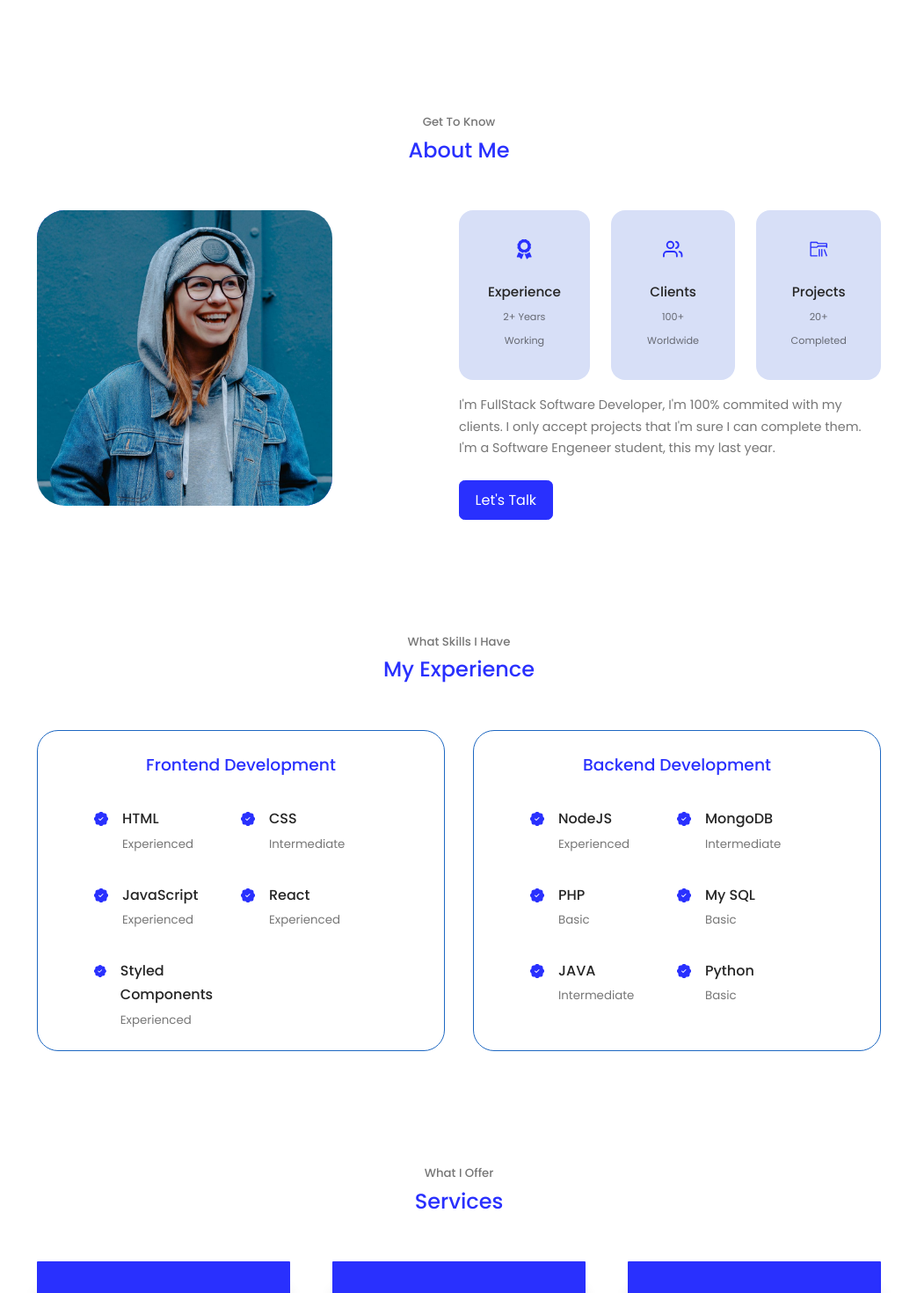
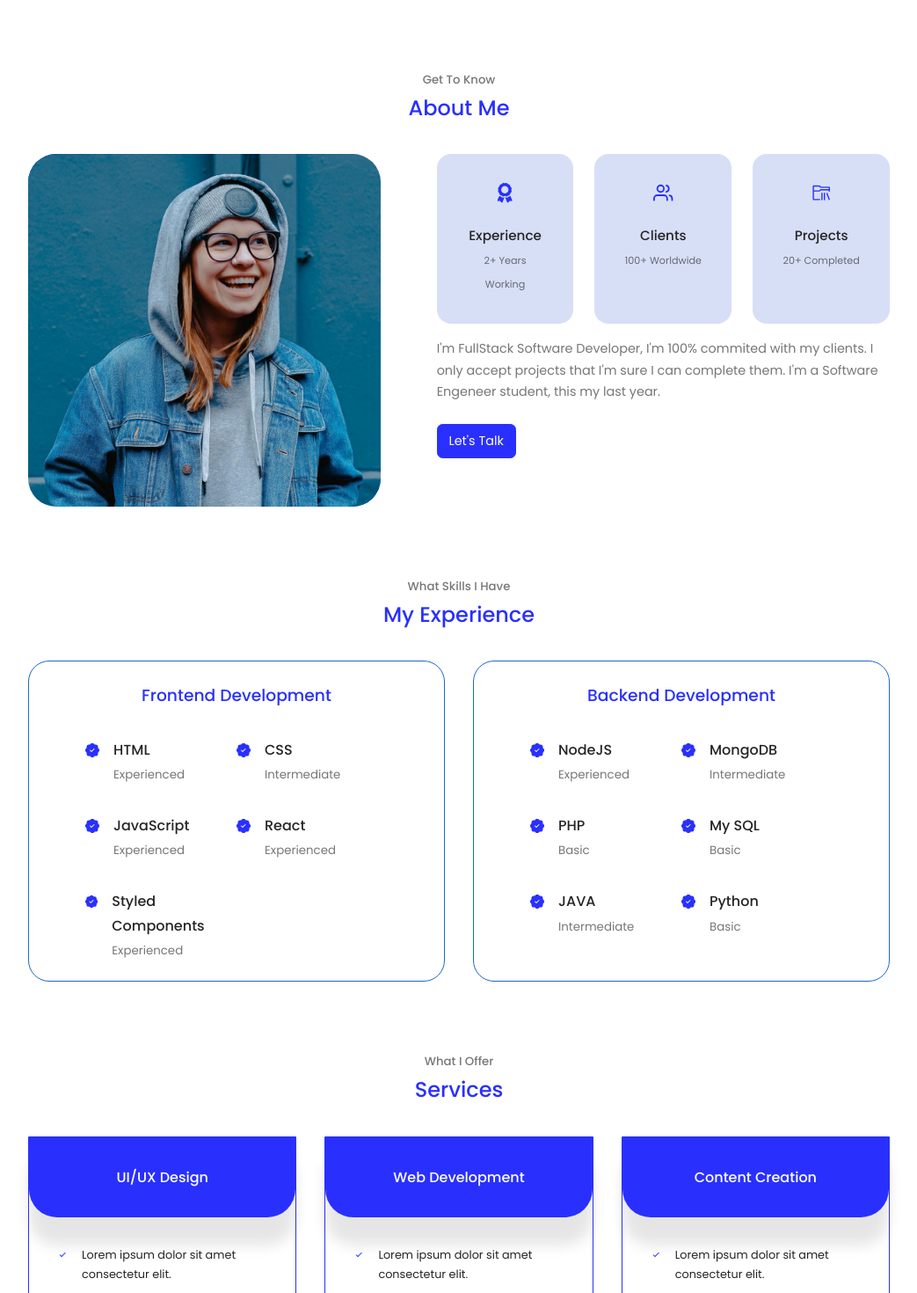
Before and after one commit to melvintivane/portfolio-website, a React (Vite) app: page / in a window 1280 px wide. Shown: the part 800-2270 px from the top of the page at 88% size, without its empty margins (118-1161 px from the left). Built offline with nearby package versions, Linux system fonts and the light colour scheme.

Commit message:
UPDATE styles

```diff
--- a/src/components/about/about.css
+++ b/src/components/about/about.css
@@ -1,14 +1,20 @@
 .about__container {
-    display: grid;
-    grid-template-columns: 35% 50%;
-    gap: 15%;
+  display: flex;
+  align-items: start;
+  justify-content: space-between;
+  gap: 4rem;
 }
 
 .about__me {
   width: 100%;
   aspect-ratio: 1/1;
   border-radius: 2rem;
-    background: linear-gradient(45deg, transparent, var(--color-primary), transparent);
+  background: linear-gradient(
+    45deg,
+    transparent,
+    var(--color-primary),
+    transparent
+  );
   display: grid;
   place-items: center;
 }
@@ -22,7 +28,7 @@
 }
 
 .about__me-image:hover {
-    transform: rotate(8deg);
+  transform: rotate(3deg);
 }
 
 .about__cards {
--- a/src/components/services/services.css
+++ b/src/components/services/services.css
@@ -1,7 +1,7 @@
 .services__container {
   display: grid;
   grid-template-columns: repeat(3, 1fr);
-    gap: 3rem;
+  gap: 2rem;
 }
 
 .service {
@@ -47,7 +47,7 @@
 }
 
 .service__list p {
-    font-size: 0.9rem;
+  font-size: 0.8rem;
 }
 
 /*================= MEDIA QUERIES (MEDIUM DEVICES) ==================*/
--- a/src/index.css
+++ b/src/index.css
@@ -22,7 +22,7 @@
 
   --container-width-lg: 75%;
   --container-width-md: 86%;
-  --container-width-ms: 90%;
+  --container-width-ms: 80%;
 }
 
 html {
@@ -43,7 +43,7 @@ body {
 
 /*=================================== STYLES GERAIS ===================================*/
 .container {
-  width: var(--container-width-lg);
+  width: 980px;
   margin: 0 auto;
 }
 
@@ -60,7 +60,7 @@ li {
 }
 
 section {
-  margin-top: 8rem;
+  margin-top: 5rem;
   /*height: 100vh;*/
 }
 
@@ -71,7 +71,7 @@ section > h2, section > h5 {
 
 section > h2 {
   color: var(--color-primary);
-  margin-bottom: 3rem;
+  margin-bottom: 2rem;
 }
 
 .text-light {
@@ -79,6 +79,7 @@ section > h2 {
 }
 
 a {
+  font-size: 0.9rem;
   color: var(--color-primary);
   transition: var(--transition);
 }
@@ -91,7 +92,7 @@ a:hover {
   width: max-content;
   display: inline-block;
   color: var(--color-primary);
-  padding: 0.50rem 1.1rem;
+  padding: 0.40rem 0.8rem;
   border-radius: 0.4rem;
   cursor: pointer;
   border: 1px solid var(--color-primary);
```
Also changed, not shown: src/components/portfolio/portfolio.css (indentation only). Lines whose indentation alone changed are shown as unchanged.
